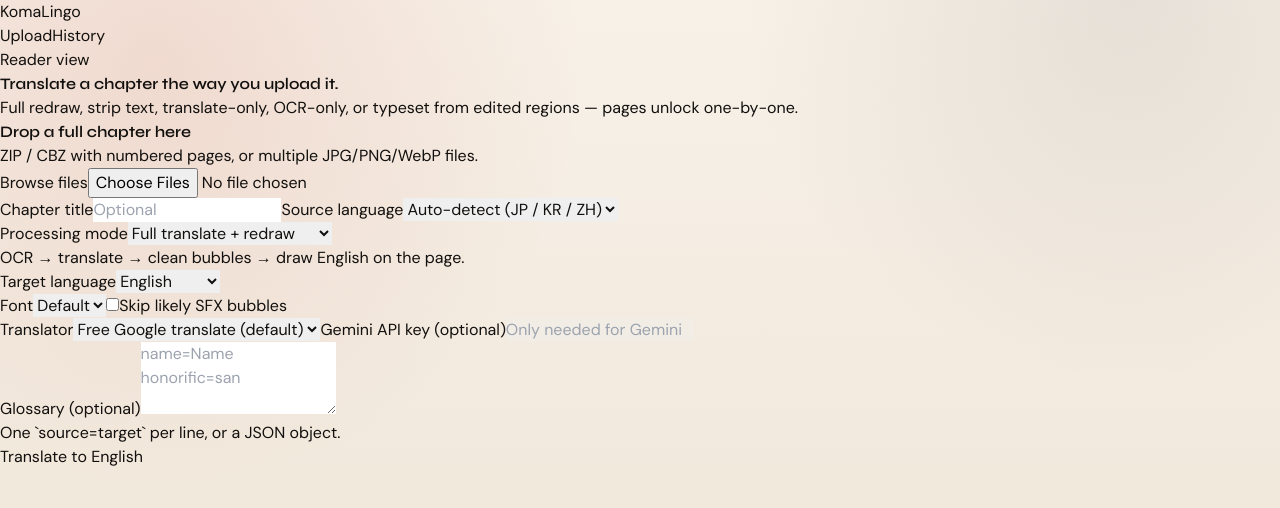
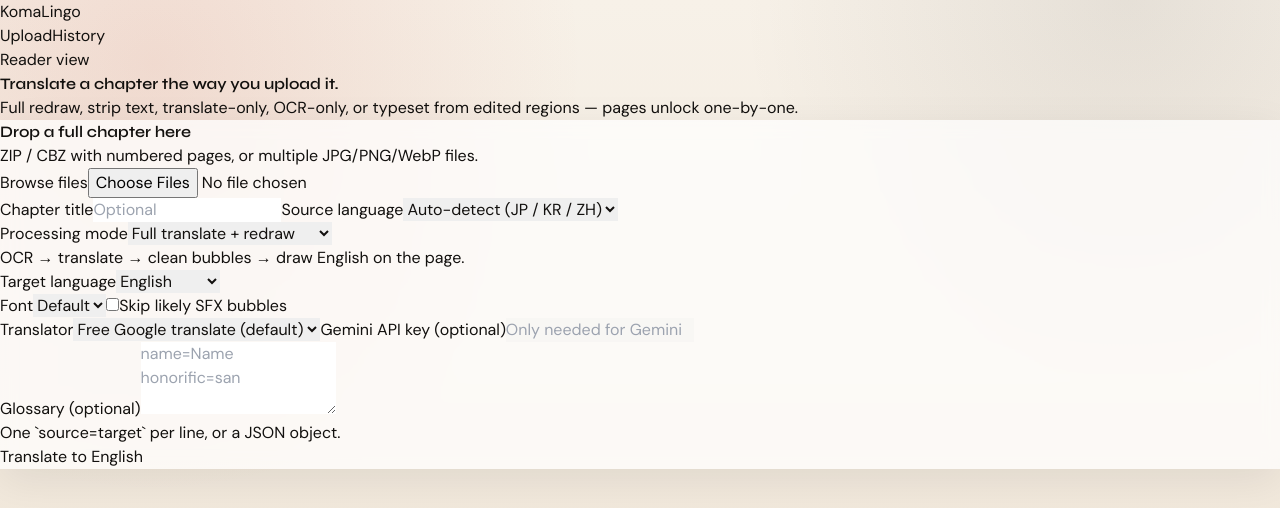
Before and after one commit to nahouchimohamed/KomaLingo, a Next.js app in the folder apps/web/: page / in a window 1280 px wide. Shown: the top 508 px of the page. Built offline with nearby package versions, Linux system fonts and the light colour scheme.

Commit message:
put the upload form in a frosted panel

```diff
--- a/apps/web/src/components/UploadPanel.tsx
+++ b/apps/web/src/components/UploadPanel.tsx
@@ -110,7 +110,7 @@ export function UploadPanel({ onSubmit, busy }: Props) {
   }
 
   return (
-    <form onSubmit={handleSubmit} className="rise space-y-5">
+    <form onSubmit={handleSubmit} className="rise soft-panel space-y-5 rounded-3xl p-5 sm:p-6">
       <div
         className={`dropzone rounded-2xl border-2 border-dashed border-[var(--line)] bg-white/50 px-6 py-12 text-center ${dragOver ? "active" : ""}`}
         onDragOver={(e) => {
```
